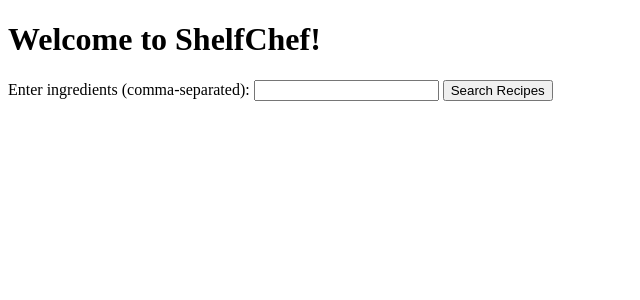
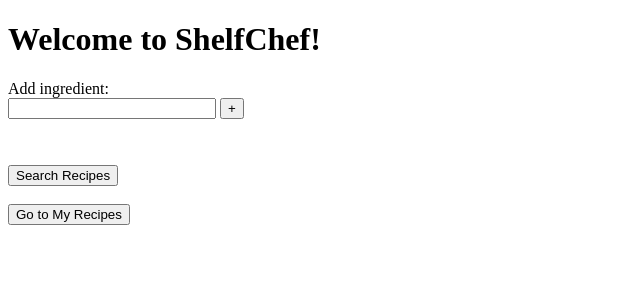
Before and after one commit to cayetana-h/ShelfChef, a Flask app: page / in a window 1280 px wide. Shown: the top 300 px of the page, without its empty margins (0-640 px from the left). Run offline with Flask 3, Linux system fonts and the light colour scheme.

Commit message:
Added ingredient tags for easier lookup and edited storage logic accordingly

```diff
--- a/app/api_client.py
+++ b/app/api_client.py
@@ -1,8 +1,19 @@
 import requests
+import sqlite3
 
 API_KEY = "3f522310e0834471886574d3cef664c5"
 API_URL = "https://api.spoonacular.com/recipes/findByIngredients"
 RECIPE_DETAILS_URL = "https://api.spoonacular.com/recipes/{id}/information"
+INGREDIENT_AUTOCOMPLETE_URL = "https://api.spoonacular.com/food/ingredients/autocomplete"
+
+ingredient_cache = {}
+
+def normalize_ingredient(ingredient):
+    """Normalize ingredient text: lowercase, trim, singularize simple plurals."""
+    ing = ingredient.lower().strip()
+    if ing.endswith("s") and len(ing) > 3:
+        ing = ing[:-1]
+    return ing
 
 def search_recipes(user_ingredients):
     """
@@ -10,7 +21,8 @@ def search_recipes(user_ingredients):
     Returns a list of recipes with name, ingredients, instructions,
     missing ingredients count, and source URL.
     """
-    ingredients_str = ",".join(user_ingredients)
+    normalized_ingredients = [normalize_ingredient(i) for i in user_ingredients if i.strip()]
+    ingredients_str = ",".join(normalized_ingredients)
     params = {
         "ingredients": ingredients_str,
         "number": 10,
@@ -34,7 +46,7 @@ def search_recipes(user_ingredients):
             recipes.append({
                 "id": recipe_id,
                 "name": recipe.get("title", "No name"),
-                "ingredients": [i["name"] for i in recipe.get("usedIngredients", []) + recipe.get("missedIngredients", [])],
+                "ingredients": [normalize_ingredient(i["name"]) for i in recipe.get("usedIngredients", []) + recipe.get("missedIngredients", [])],
                 "instructions": details.get("instructions", ""),
                 "image": details.get("image", ""),
                 "missing_ingredients": len(recipe.get("missedIngredients", [])),
@@ -44,7 +56,7 @@ def search_recipes(user_ingredients):
             recipes.append({
                 "id": recipe_id,
                 "name": recipe.get("title", "No name"),
-                "ingredients": [i["name"] for i in recipe.get("usedIngredients", []) + recipe.get("missedIngredients", [])],
+                "ingredients": [normalize_ingredient(i["name"]) for i in recipe.get("usedIngredients", []) + recipe.get("missedIngredients", [])],
                 "instructions": "",
                 "image": "",
                 "missing_ingredients": len(recipe.get("missedIngredients", [])),
@@ -63,7 +75,7 @@ def get_recipe_details(recipe_id):
         return {
             "id": recipe_id,
             "name": details.get("title", "No name"),
-            "ingredients": [ingredient["name"] for ingredient in details.get("extendedIngredients", [])],
+            "ingredients": [normalize_ingredient(ingredient["name"]) for ingredient in details.get("extendedIngredients", [])],
             "instructions": details.get("instructions", ""),
             "image": details.get("image", ""),
             "sourceUrl": details.get("sourceUrl", "")
@@ -71,3 +83,48 @@ def get_recipe_details(recipe_id):
     else:
         print(f"Failed to fetch recipe {recipe_id}, status: {response.status_code}")
         return None
+
+def get_common_ingredients_from_db():
+    """Fetch common ingredients stored in the SQLite database."""
+    conn = sqlite3.connect("recipes.db")
+    c = conn.cursor()
+    c.execute("SELECT name FROM ingredients")
+    rows = c.fetchall()
+    conn.close()
+    return [normalize_ingredient(row[0]) for row in rows]
+
+def get_ingredient_suggestions(query):
+    """
+    Returns ingredient suggestions from DB (if query empty),
+    in-memory cache, or Spoonacular autocomplete if nothing else matches.
+    """
+    query = normalize_ingredient(query)
+
+    if query == "":
+        return get_common_ingredients_from_db()
+
+    if query in ingredient_cache:
+        return ingredient_cache[query]
+
+    conn = sqlite3.connect("recipes.db")
+    c = conn.cursor()
+    c.execute("SELECT name FROM ingredients WHERE name LIKE ?", (f"{query}%",))
+    rows = c.fetchall()
+    conn.close()
+
+    suggestions = [normalize_ingredient(row[0]) for row in rows]
+
+    if not suggestions:
+        try:
+            response = requests.get(
+                INGREDIENT_AUTOCOMPLETE_URL,
+                params={"query": query, "number": 10, "apiKey": API_KEY}
+            )
+            if response.status_code == 200:
+                suggestions = [normalize_ingredient(item["name"]) for item in response.json()]
+                ingredient_cache[query] = suggestions
+        except Exception as e:
+            print(f"Error fetching ingredient suggestions from API: {e}")
+            suggestions = []
+
+    return suggestions
--- a/app/routes.py
+++ b/app/routes.py
@@ -1,6 +1,6 @@
-from flask import render_template, request, redirect, url_for
+from flask import render_template, request, redirect, url_for, jsonify
 from .storage import get_user_recipes, save_user_recipe
-from .api_client import search_recipes, get_recipe_details
+from .api_client import search_recipes, get_recipe_details, get_ingredient_suggestions
 
 def init_routes(app):
     @app.route('/')
@@ -11,7 +11,7 @@ def init_routes(app):
     def results():
         ingredients = request.args.get("ingredients", "")
         sort_by = request.args.get("sort_by", "weighted")  # default ranking
-        user_ingredients = [i.strip().lower() for i in ingredients.split(",")]
+        user_ingredients = [i.strip().lower() for i in ingredients.split(",") if i.strip()]
 
         recipes = []
         for r in search_recipes(user_ingredients):
@@ -38,7 +38,16 @@ def init_routes(app):
         recipe = get_recipe_details(recipe_id)
         if not recipe:
             return "Recipe not found", 404
-        return render_template("recipe_detail.html", recipe=recipe)
+
+        ingredients = request.args.get("ingredients", "")
+        sort_by = request.args.get("sort_by", "weighted")
+
+        return render_template(
+            "recipe_detail.html",
+            recipe=recipe,
+            ingredients=ingredients,
+            sort_by=sort_by
+        )
 
     @app.route('/my_recipes')
     def my_recipes():
@@ -53,3 +62,9 @@ def init_routes(app):
         if name and ingredients and instructions:
             save_user_recipe(name, ingredients, instructions)
         return redirect(url_for('my_recipes'))
+
+    @app.route("/ingredient_suggestions")
+    def ingredient_suggestions():
+        query = request.args.get("query", "").strip()
+        suggestions = get_ingredient_suggestions(query)
+        return jsonify(suggestions)
--- a/app/templates/index.html
+++ b/app/templates/index.html
@@ -3,13 +3,159 @@
 <head>
     <meta charset="UTF-8">
     <title>ShelfChef - Recipe Suggester</title>
+    <style>
+        .form-container {
+            max-width: 400px;
+        }
+        input[type="text"] {
+            width: 200px;
+        }
+        .chips-container {
+            display: flex;
+            flex-wrap: wrap;
+            gap: 5px;
+            margin-top: 10px;
+        }
+        .chip {
+            background-color: #eee;
+            padding: 5px 10px;
+            border-radius: 15px;
+            display: flex;
+            align-items: center;
+        }
+        .chip button {
+            background: none;
+            border: none;
+            margin-left: 5px;
+            cursor: pointer;
+        }
+        #suggestions {
+            border: 1px solid #ccc;
+            display: none;
+            position: absolute;
+            background-color: white;
+            max-height: 150px;
+            overflow-y: auto;
+            width: 200px;
+            padding: 0;
+            margin: 0;
+            list-style-type: none;
+            z-index: 1000;
+        }
+        #suggestions li {
+            padding: 5px;
+            cursor: pointer;
+        }
+        #suggestions li:hover {
+            background-color: #ddd;
+        }
+    </style>
 </head>
 <body>
     <h1>Welcome to ShelfChef!</h1>
-    <form action="/results" method="get">
-        <label for="ingredients">Enter ingredients (comma-separated):</label>
-        <input type="text" id="ingredients" name="ingredients">
-        <button type="submit">Search Recipes</button>
-    </form>
+
+    <div class="form-container">
+        <form id="ingredient-form" action="/results" method="get">
+            <label for="ingredient-input">Add ingredient:</label><br>
+            <input type="text" id="ingredient-input" autocomplete="off">
+            <button type="button" id="add-btn">+</button>
+            <ul id="suggestions"></ul>
+            <div class="chips-container" id="chips-container"></div>
+            <input type="hidden" name="ingredients" id="hidden-ingredients">
+            <br><br>
+            <button type="submit">Search Recipes</button>
+        </form>
+    </div>
+
+    <br>
+    <a href="{{ url_for('my_recipes') }}">
+        <button type="button">Go to My Recipes</button>
+    </a>
+
+    <script>
+        const input = document.getElementById("ingredient-input");
+        const addBtn = document.getElementById("add-btn");
+        const chipsContainer = document.getElementById("chips-container");
+        const hiddenInput = document.getElementById("hidden-ingredients");
+        const suggestions = document.getElementById("suggestions");
+
+        let ingredients = [];
+
+        function updateHiddenInput() {
+            hiddenInput.value = ingredients.join(",");
+        }
+
+        function addChip(ingredient) {
+            if(!ingredient || ingredients.includes(ingredient.toLowerCase())) return;
+            ingredients.push(ingredient.toLowerCase());
+            updateHiddenInput();
+
+            const chip = document.createElement("div");
+            chip.className = "chip";
+            chip.textContent = ingredient;
+
+            const removeBtn = document.createElement("button");
+            removeBtn.textContent = "x";
+            removeBtn.onclick = () => {
+                chipsContainer.removeChild(chip);
+                ingredients = ingredients.filter(i => i !== ingredient.toLowerCase());
+                updateHiddenInput();
+            };
+
+            chip.appendChild(removeBtn);
+            chipsContainer.appendChild(chip);
+            input.value = "";
+            suggestions.style.display = "none";
+        }
+
+        addBtn.addEventListener("click", () => {
+            addChip(input.value.trim());
+        });
+
+        input.addEventListener("keydown", e => {
+            if(e.key === "Enter") {
+                e.preventDefault();
+                addChip(input.value.trim());
+            }
+        });
+
+        // Fetch suggestions
+        let timer;
+        input.addEventListener("input", () => {
+            clearTimeout(timer);
+            const query = input.value.trim();
+            if(!query) {
+                suggestions.style.display = "none";
+                return;
+            }
+            timer = setTimeout(async () => {
+                try {
+                    const res = await fetch(`/ingredient_suggestions?query=${query}`);
+                    const data = await res.json();
+                    if(!data.length) {
+                        suggestions.style.display = "none";
+                        return;
+                    }
+                    suggestions.innerHTML = data.map(item => `<li class="suggestion-item">${item}</li>`).join('');
+                    suggestions.style.display = "block";
+                } catch(err) {
+                    console.error(err);
+                    suggestions.style.display = "none";
+                }
+            }, 200);
+        });
+
+        suggestions.addEventListener("click", e => {
+            if(e.target.classList.contains("suggestion-item")){
+                addChip(e.target.textContent);
+            }
+        });
+
+        document.addEventListener("click", e => {
+            if(!suggestions.contains(e.target) && e.target !== input){
+                suggestions.style.display = "none";
+            }
+        });
+    </script>
 </body>
 </html>
--- a/app/templates/recipe_detail.html
+++ b/app/templates/recipe_detail.html
@@ -28,6 +28,9 @@
         <button type="submit">Save Recipe</button>
     </form>
 
-    <a href="{{ url_for('results', ingredients='') }}">Back to results</a> | <a href="/">Home</a>
+    <a href="{{ url_for('results', ingredients=ingredients, sort_by=sort_by) }}">
+        <button type="button">Back to Results</button>
+      </a>
+
 </body>
 </html>
--- a/app/templates/results.html
+++ b/app/templates/results.html
@@ -43,5 +43,6 @@
     {% endif %}
 
     <a href="/">Back to search</a> | <a href="{{ url_for('my_recipes') }}">My Recipes</a>
+
 </body>
 </html>
```
Also changed, not shown: create_db.py (+27 -1 lines), inspect_db.py (added, +12 -0 lines), recipes.db.
